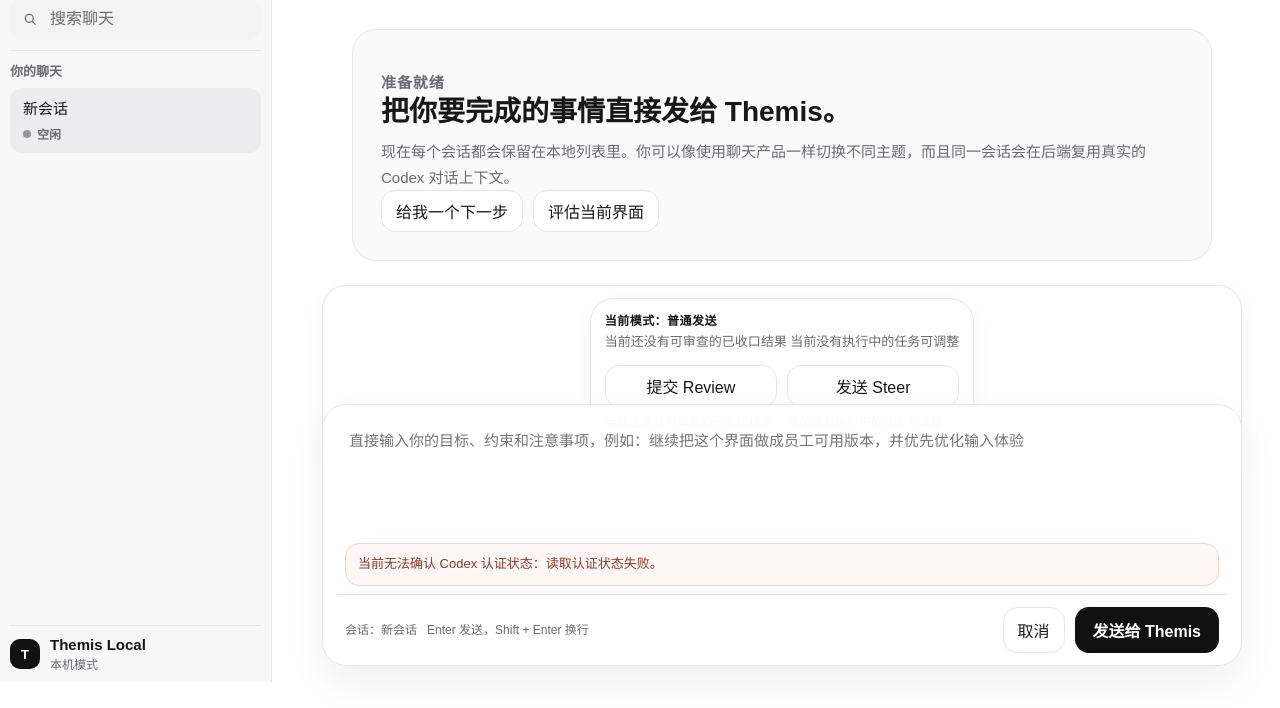
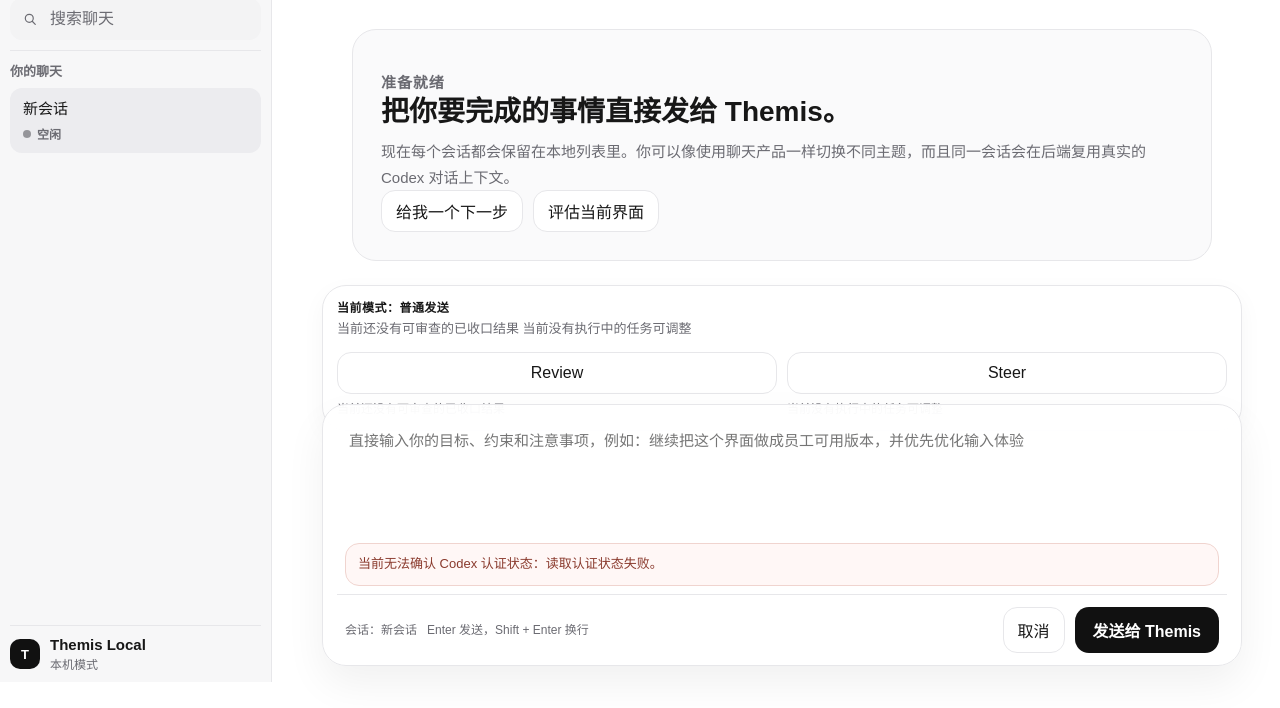
Before and after one commit to gyyxs88/themis, a website: page apps/web/index.html in a window 1280 px wide. Shown: the part 118-826 px from the top of the page. Drawn offline with Linux system fonts and the light colour scheme; no server answers.

Commit message:
fix(web): tighten composer action bar copy

```diff
--- a/apps/web/index.html
+++ b/apps/web/index.html
@@ -148,7 +148,7 @@
         </section>
 
         <section class="composer-panel">
-          <div id="composer-action-bar" class="composer-action-bar" aria-live="polite" aria-label="显式动作模式"></div>
+          <div id="composer-action-bar" aria-live="polite" aria-label="显式动作模式"></div>
           <form id="task-form" class="composer" novalidate>
             <div class="composer-surface">
               <label class="sr-only" for="goal-input">任务目标</label>
--- a/apps/web/modules/ui-markup.js
+++ b/apps/web/modules/ui-markup.js
@@ -66,8 +66,8 @@ export function renderComposerActionBarMarkup(actionBarState, utils) {
   const state = normalizeComposerActionBarState(actionBarState);
   const modeLabel = resolveComposerModeLabel(state.mode);
   const modeCopy = resolveComposerActionBarCopy(state);
-  const reviewButton = renderComposerModeButton("review", "提交 Review", state.review, state.mode, utils);
-  const steerButton = renderComposerModeButton("steer", "发送 Steer", state.steer, state.mode, utils);
+  const reviewButton = renderComposerModeButton("review", "Review", state.review, state.mode, utils);
+  const steerButton = renderComposerModeButton("steer", "Steer", state.steer, state.mode, utils);
   const exitMarkup = state.mode !== "chat"
     ? `
       <div class="composer-action-bar-exit">
```
Also changed, not shown: apps/web/modules/ui-markup.test.js (+4 -2 lines).
